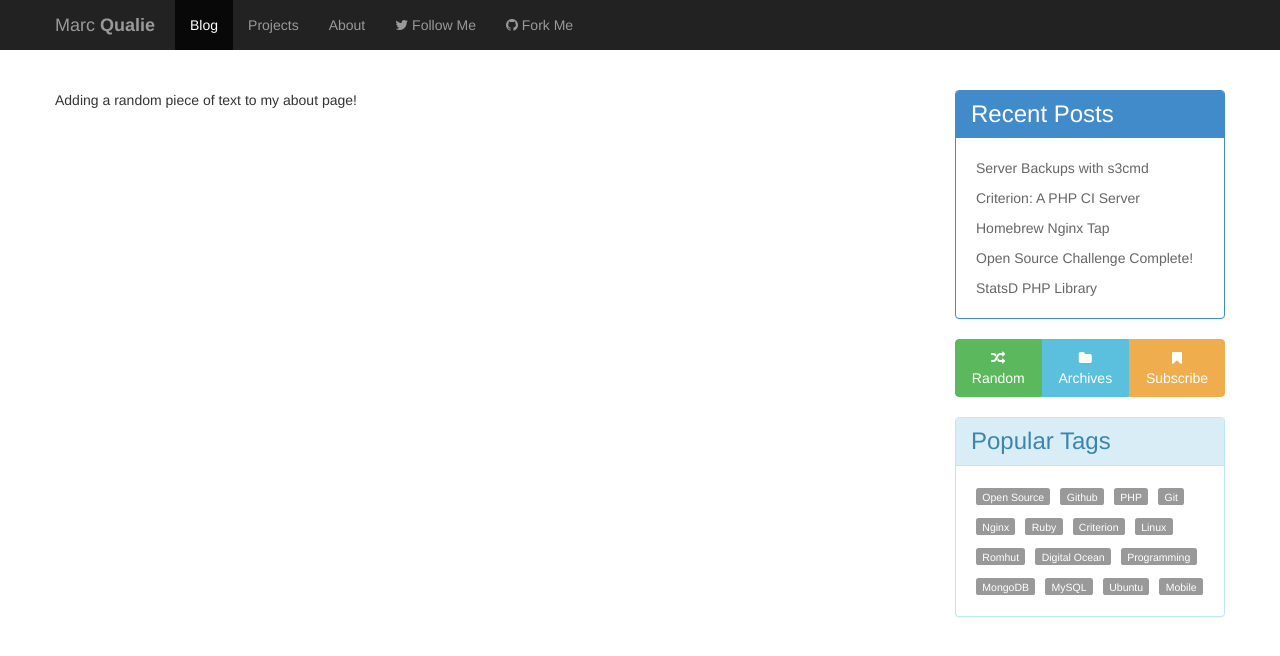
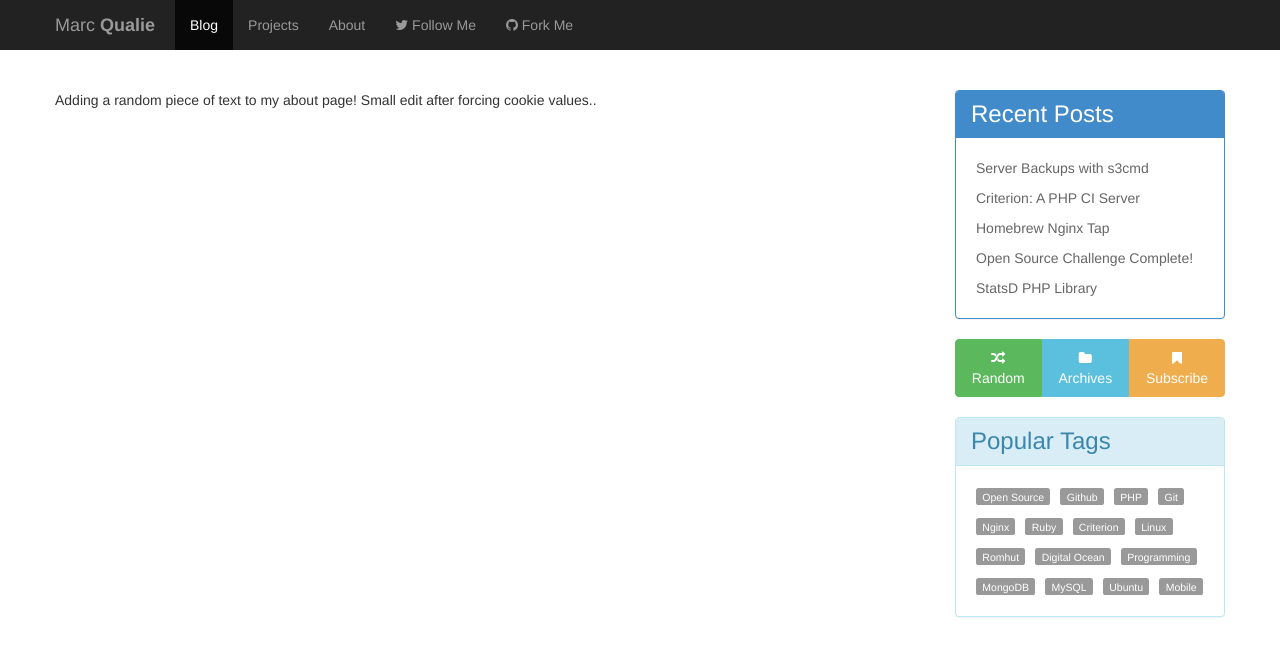
Before and after one commit to sdeering/marcqualie.com, a Jekyll site: the page built from about.html, in a window 1280 px wide. Shown: the top 656 px of the page. Built offline with Jekyll 4.4.1, drawn with Linux system fonts in a browser that asks for light colours; Markdown is read by kramdown in place of the engine named in the settings.

```diff
--- a/about.html
+++ b/about.html
@@ -6,3 +6,5 @@ published: true
 ---
 
 Adding a random piece of text to my about page!
+
+Small edit after forcing cookie values..
```
